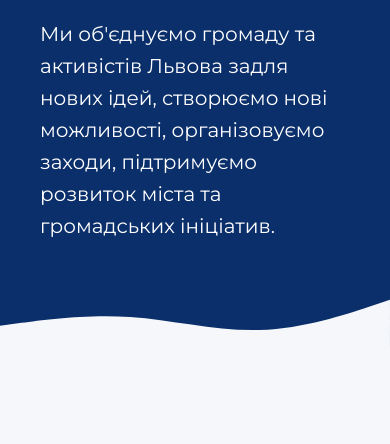
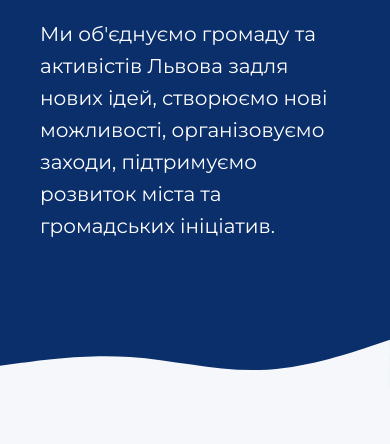
Before and after one commit to hgjy896jtn-spec/forum-lviv, a plain HTML site: page index.html in a window 390 px wide. Shown: the part 291-735 px from the top of the page. Drawn offline with Linux system fonts and the light colour scheme.

Commit message:
Add files via upload

```diff
--- a/style.css
+++ b/style.css
@@ -646,8 +646,8 @@ padding-top:50px;
 }
 
 .hero-text{
-    max-width: 600px;
-    padding: 40px 0px 0;
+    max-width: 500px;
+    padding: 40px 0;
 }
 
 .hero-image{
```
